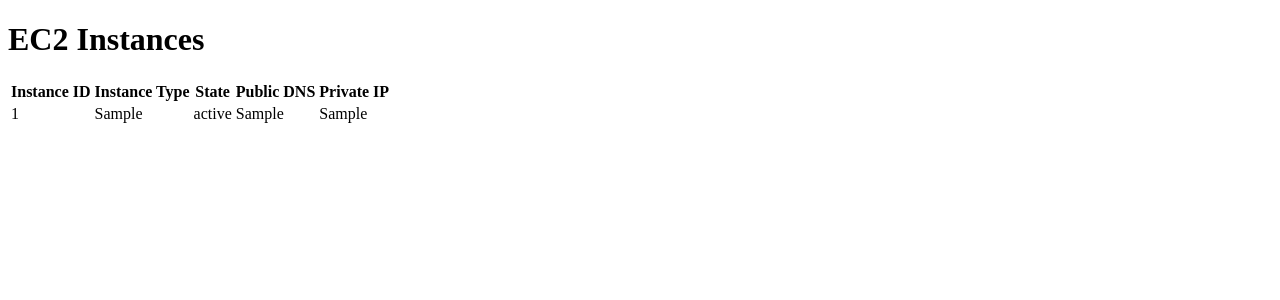
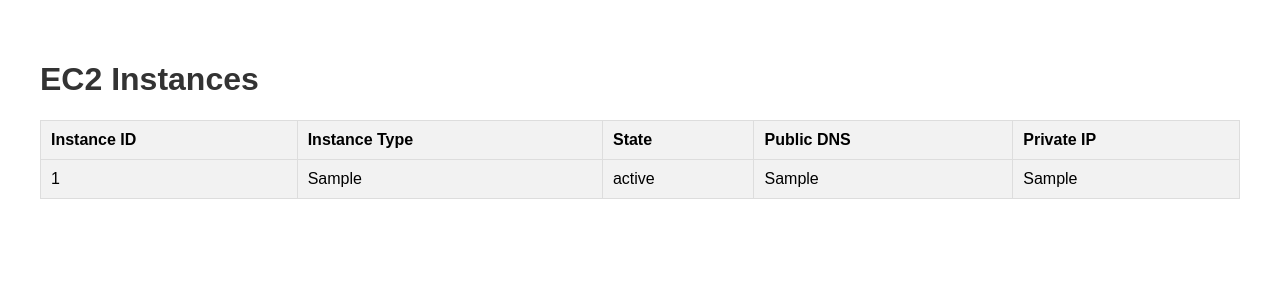
Before and after one commit to kesava333/ec2-dashboard, a Flask app: template templates/ec2_instances.html in a window 1280 px wide. Shown: the top 300 px of the page. Run offline with Flask 3, Linux system fonts and the light colour scheme; the template is opened without the code that fills it: most values are stand-ins (such as "Sample title", 1, 10 or a date in 2020).

Commit message:
Update ec2_instances.html

```diff
--- a/templates/ec2_instances.html
+++ b/templates/ec2_instances.html
@@ -4,6 +4,35 @@
     <meta charset="UTF-8">
     <meta name="viewport" content="width=device-width, initial-scale=1.0">
     <title>EC2 Instances</title>
+    <style>
+        body {
+            font-family: Arial, sans-serif;
+            margin: 20px;
+            padding: 20px;
+        }
+        h1 {
+            color: #333;
+        }
+        table {
+            width: 100%;
+            border-collapse: collapse;
+            margin-top: 20px;
+        }
+        th, td {
+            border: 1px solid #ddd;
+            padding: 10px;
+            text-align: left;
+        }
+        th {
+            background-color: #f2f2f2;
+        }
+        tr:nth-child(even) {
+            background-color: #f2f2f2;
+        }
+        tr:hover {
+            background-color: #ddd;
+        }
+    </style>
 </head>
 <body>
     <h1>EC2 Instances</h1>
```
